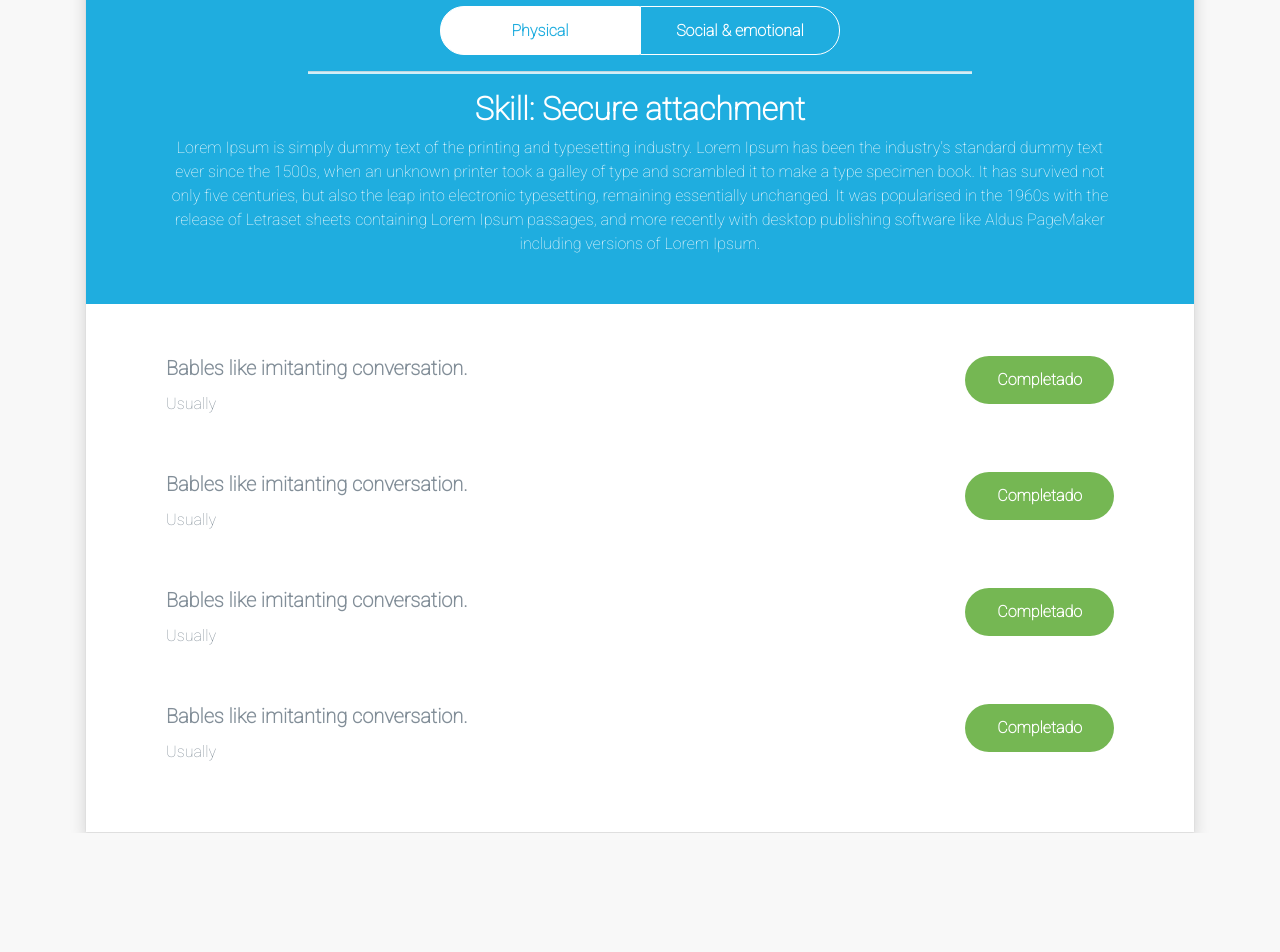
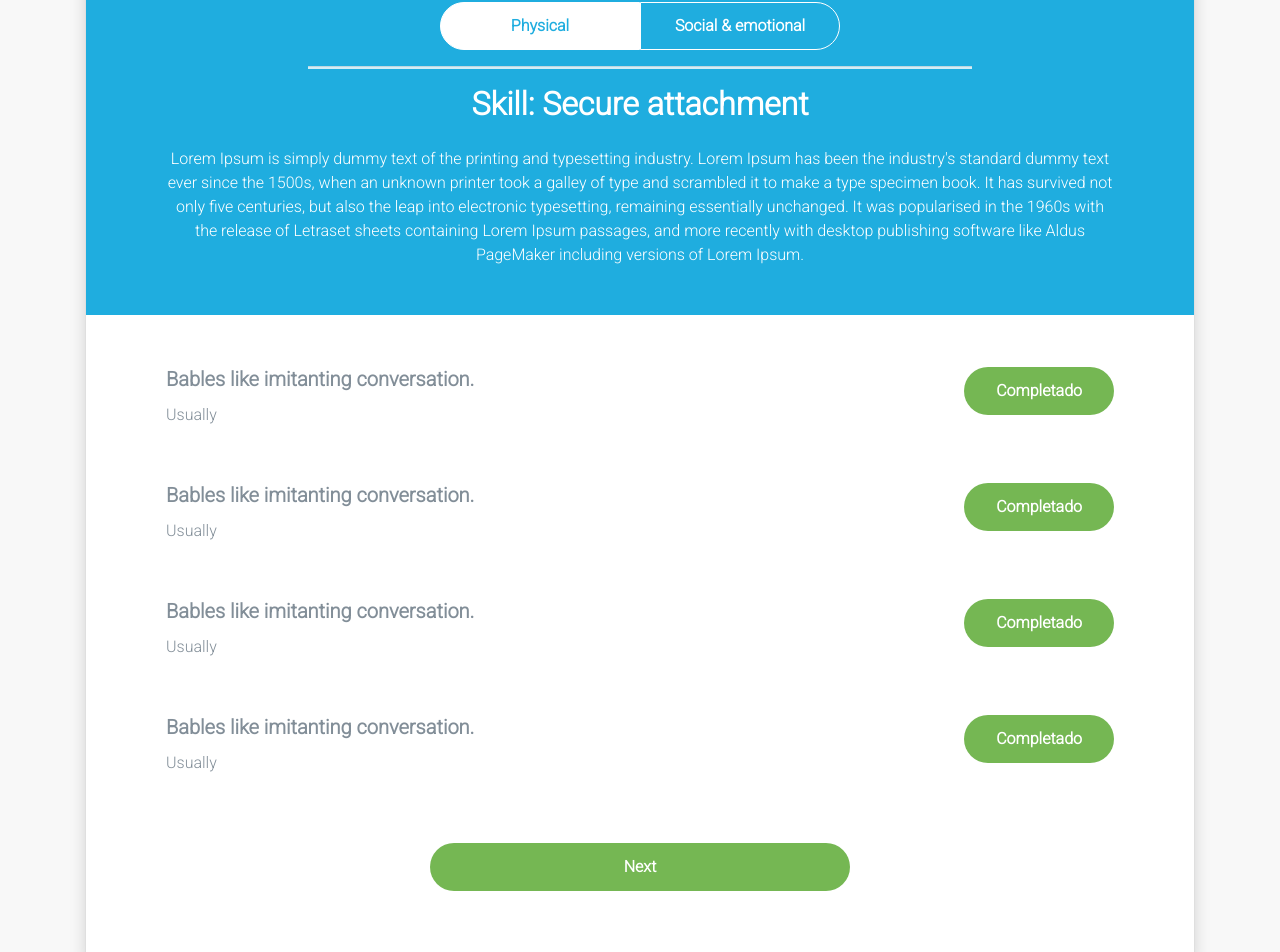
Before and after one commit to IngJavierCruz/kinedu, a React (Create React App) app: page / in a window 1280 px wide. Shown: the part 81-1033 px from the top of the page. Before the commit the page ends 914 px from the top, so only its background shows below. Built offline with nearby package versions, Linux system fonts and the light colour scheme.

Commit message:
Se agrega botón next

```diff
--- a/public/index.html
+++ b/public/index.html
@@ -9,7 +9,12 @@
     <link rel="preconnect" href="https://fonts.googleapis.com">
     <link rel="preconnect" href="https://fonts.gstatic.com" crossorigin>
     <link href="https://fonts.googleapis.com/css2?family=Roboto:wght@100&display=swap" rel="stylesheet">    <link rel="stylesheet" href="https://stackpath.bootstrapcdn.com/bootstrap/4.4.1/css/bootstrap.min.css" integrity="sha384-Vkoo8x4CGsO3+Hhxv8T/Q5PaXtkKtu6ug5TOeNV6gBiFeWPGFN9MuhOf23Q9Ifjh" crossorigin="anonymous">
-
+<link rel="preconnect" href="https://fonts.googleapis.com">
+<link rel="preconnect" href="https://fonts.gstatic.com" crossorigin>
+<!-- <link href="https://fonts.googleapis.com/css2?family=Roboto:wght@300&display=swap" rel="stylesheet"> -->
+<link rel="preconnect" href="https://fonts.googleapis.com">
+<link rel="preconnect" href="https://fonts.gstatic.com" crossorigin>
+<link href="https://fonts.googleapis.com/css2?family=Roboto:wght@300&display=swap" rel="stylesheet">
     <!-- <link rel="stylesheet" href="https://stackpath.bootstrapcdn.com/bootstrap/4.4.1/css/bootstrap.min.css" integrity="sha384-Vkoo8x4CGsO3+Hhxv8T/Q5PaXtkKtu6ug5TOeNV6gBiFeWPGFN9MuhOf23Q9Ifjh" crossorigin="anonymous"> -->
     <meta
       name="description"
--- a/src/App.js
+++ b/src/App.js
@@ -7,6 +7,7 @@ function App() {
       <div className="card shadow">
         <Area className="card-body" />
         <Milestones className="card-body" />
+        <button className="btn-next">Next</button>
       </div>
     </div>
   );
--- a/src/components/Area.js
+++ b/src/components/Area.js
@@ -4,7 +4,7 @@ export const Area = () => {
     const skill = "Secure attachment";
     return (
         <div className="container-milestone area">
-            <h2 className="title">Areas</h2>
+            <h3 className="title">Areas</h3>
             <div className="indicator">
                 <div className="indicator-item indicator--left">Physical</div>
                 <div className="indicator-item indicator--rigth">Social & emotional</div>
@@ -12,7 +12,7 @@ export const Area = () => {
             <hr className="divider" />
 
             <h2 className="skill">Skill: {skill}</h2>
-            <p className="text-center">
+            <p className="text-center mt-4">
                 Lorem Ipsum is simply dummy text of the printing and
                 typesetting industry. Lorem Ipsum has
                 been the industry's standard dummy text ever
--- a/src/styles/base/base.scss
+++ b/src/styles/base/base.scss
@@ -1,5 +1,5 @@
 * {
-    font-family: 'Roboto', sans-serif, Arial, Helvetica;
+    font-family: 'Roboto', sans-serif;
     margin: 0;
 }
 
--- a/src/styles/components/milestones/ButtonMilestone.scss
+++ b/src/styles/components/milestones/ButtonMilestone.scss
@@ -7,4 +7,5 @@
     line-height: 1;
     border: none;
     font-weight: 700;
+    max-width: 300px;
 }
--- a/src/styles/components/milestones/Milestone.scss
+++ b/src/styles/components/milestones/Milestone.scss
@@ -1,6 +1,5 @@
 
 .container-wrapper {
-
     @include media-fluid(xs, md) {
         padding-right: 0!important;
         padding-left: 0!important;
@@ -24,8 +23,15 @@
 
     & .title, .skill {
         text-align: center;
-        font-weight: 600;
+        font-weight: 900;
     }
+    // & .title {
+    //     font-size: 1rem;
+    // }
+
+    // & .skill {
+    //     font-size: 1.5rem;
+    // }
 
     & .indicator {
         display: flex;
@@ -57,7 +63,6 @@
             color: #fff;
         }
 
-
     }
 }
 
@@ -81,3 +86,21 @@
     margin: 1rem auto;
     height: 2px;
 }
+
+.btn-next {
+    padding: 1rem 2rem;
+    display: inline-block;
+    background-color: $button-primary;
+    color: #fff;
+    border-radius: 1.5rem;
+    line-height: 1;
+    border: none;
+    font-weight: 700;
+    width: 420px;
+    margin: auto;
+    margin-bottom: 4rem;
+
+    @include media-fluid(xs, sm) {
+        width: 90%;
+    }
+}
```
